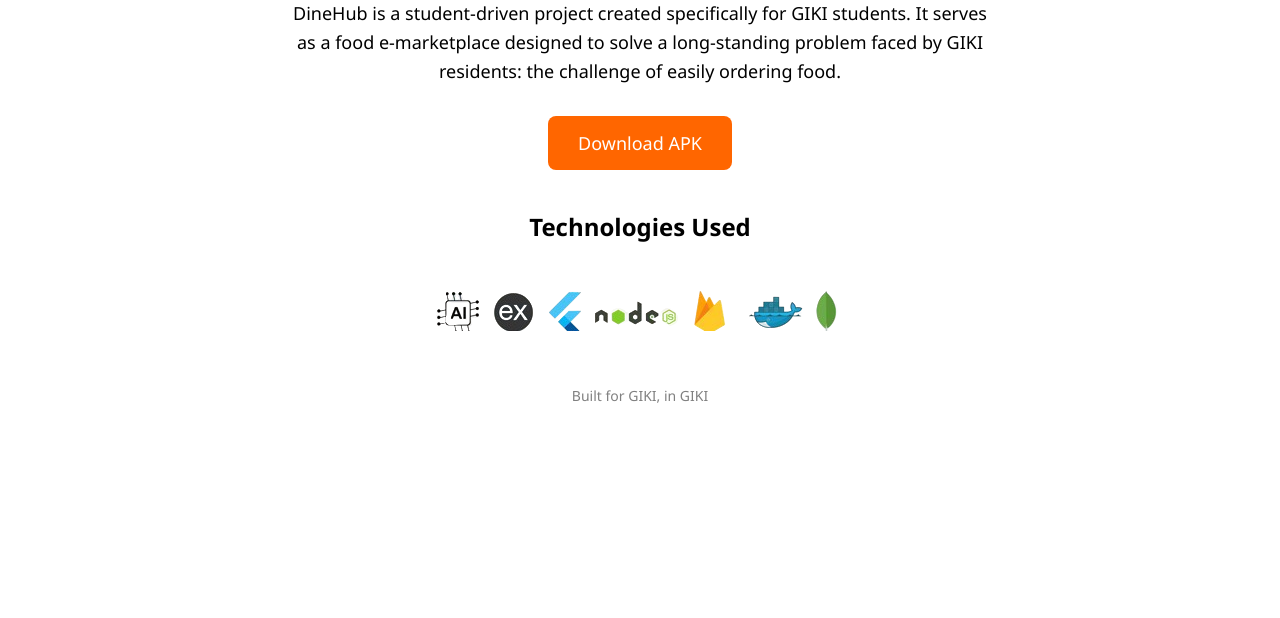
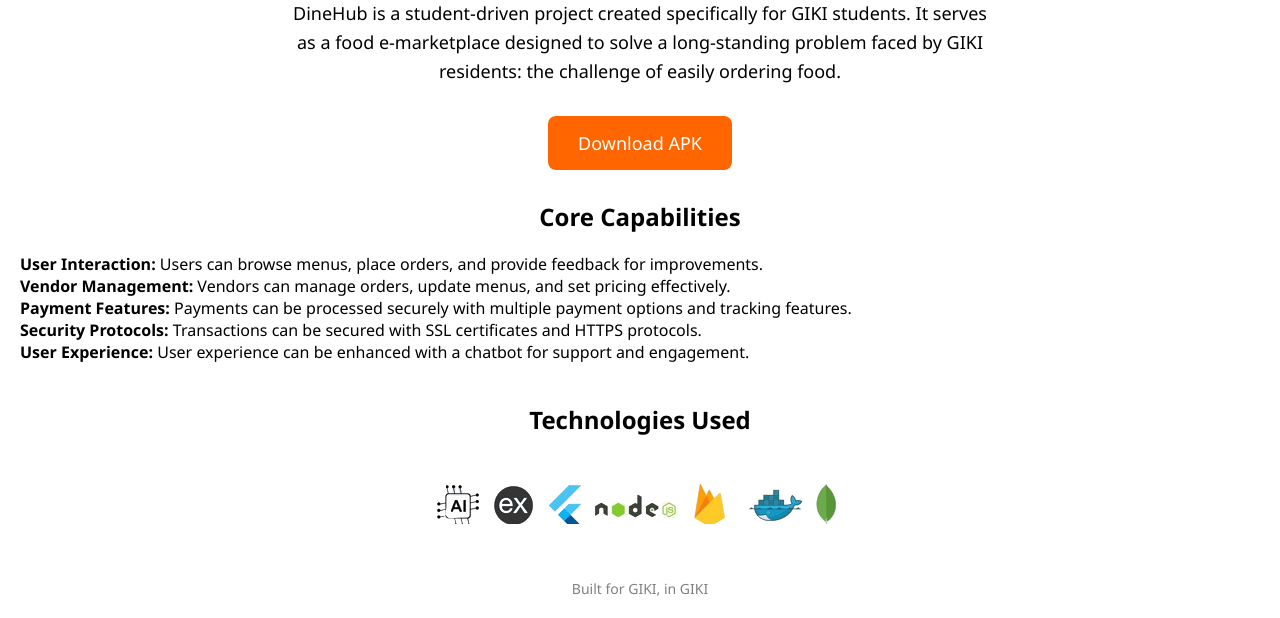
Before and after one commit to Ryino/Landing-Page, a plain HTML site: page index.html in a window 1280 px wide. Shown: the part 330-948 px from the top of the page. Before the commit the page ends 800 px from the top, so only its background shows below. Drawn offline with Linux system fonts and the light colour scheme.

Commit message:
features added

```diff
--- a/index.html
+++ b/index.html
@@ -104,10 +104,27 @@
     <a href="#">Download APK</a>
   </div>
 
+  <div class="Features">
+    <h2>Core Capabilities</h2>
+    <ul style="list-style-type: none; padding-left: 0;">
+      <li style="text-align: left;"><strong>User Interaction:</strong> Users can browse menus, place orders, and provide feedback for improvements.</li>
+      <li style="text-align: left;"><strong>Vendor Management:</strong> Vendors can manage orders, update menus, and set pricing effectively.</li>
+      <li style="text-align: left;"><strong>Payment Features:</strong> Payments can be processed securely with multiple payment options and tracking features.</li>
+      <li style="text-align: left;"><strong>Security Protocols:</strong> Transactions can be secured with SSL certificates and HTTPS protocols.</li>
+      <li style="text-align: left;"><strong>User Experience:</strong> User experience can be enhanced with a chatbot for support and engagement.</li>
+    </ul>
+  </div>
+
+
+
+
+
   <div class="technologies">
     <h2>Technologies Used</h2>
     <img src="technologies.png" alt="Technologies Used" class="tech-image">
   </div>
+
+
 
   <footer>
     Built for GIKI, in GIKI
```
